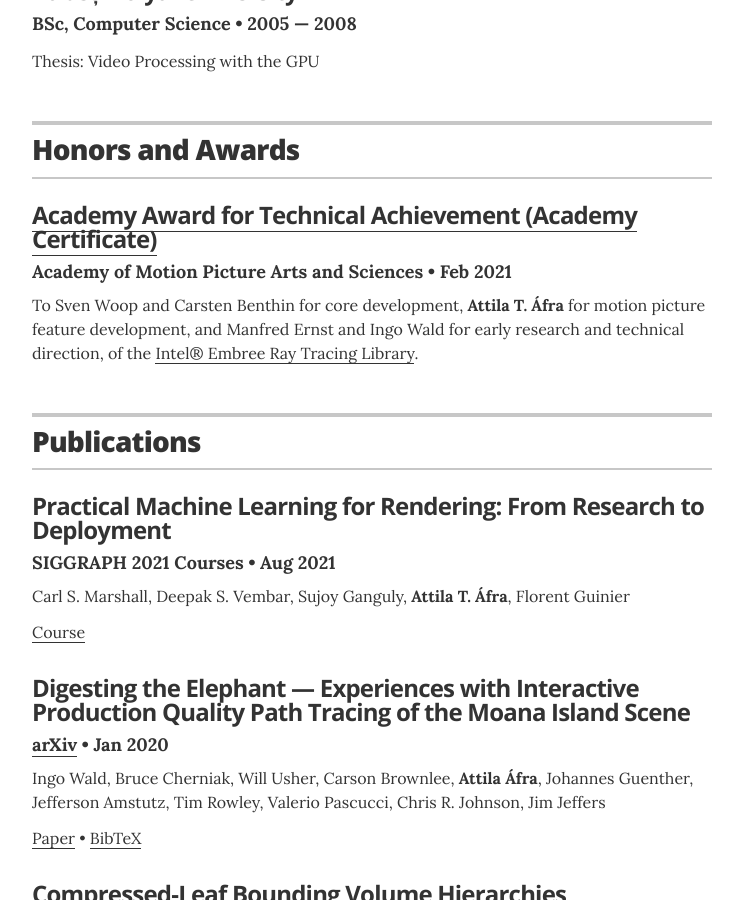
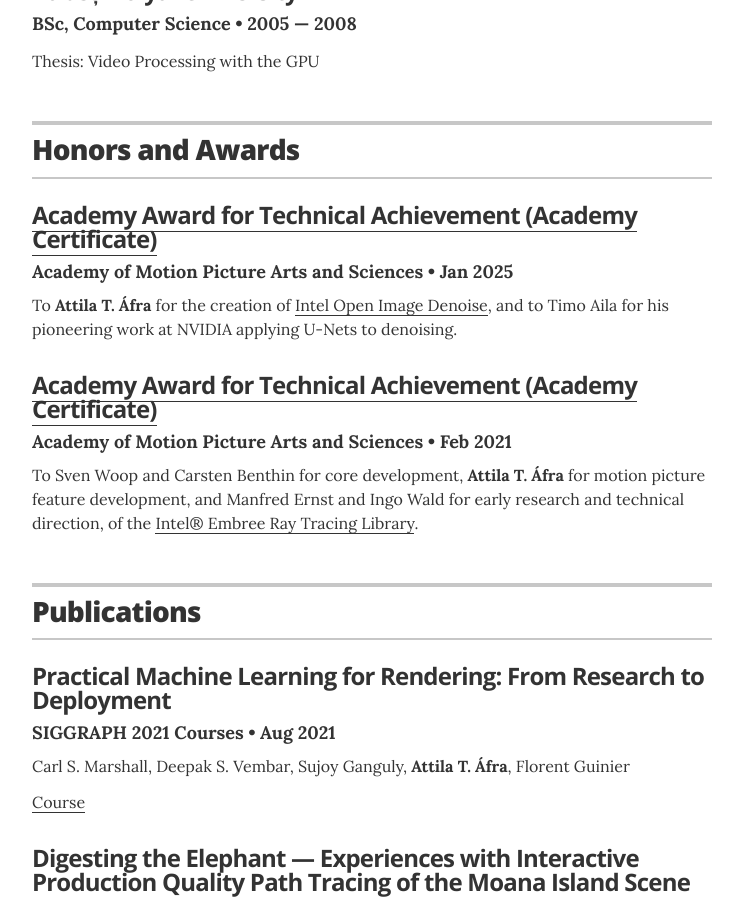
Before and after one commit to atafra/atafra.github.io, a Jekyll site: the page built from index.html, in a window 1280 px wide and 900 px high, scrolled down 1507 px. Shown: the whole window, without its empty margins (268-1011 px from the left). Built offline with Jekyll 4.4.1, drawn with Linux system fonts in a browser that asks for light colours.

Commit message:
add Sci-Tech 2025 award

```diff
--- a/_data/recognitions.yml
+++ b/_data/recognitions.yml
@@ -1,4 +1,9 @@
 # Recognitions
+- award: <a href="https://press.oscars.org/news/14-achievements-be-honored-scientific-and-technical-awardsr">Academy Award for Technical Achievement (Academy Certificate)</a>
+  organization: Academy of Motion Picture Arts and Sciences
+  year: Jan 2025
+  summary: To <b>Attila T. Áfra</b> for the creation of <a href="https://www.openimagedenoise.org">Intel Open Image Denoise</a>, and to Timo Aila for his pioneering work at NVIDIA applying U-Nets to denoising.
+
 - award: <a href="https://www.oscars.org/sci-tech/ceremonies/2021">Academy Award for Technical Achievement (Academy Certificate)</a>
   organization: Academy of Motion Picture Arts and Sciences
   year: Feb 2021
```
